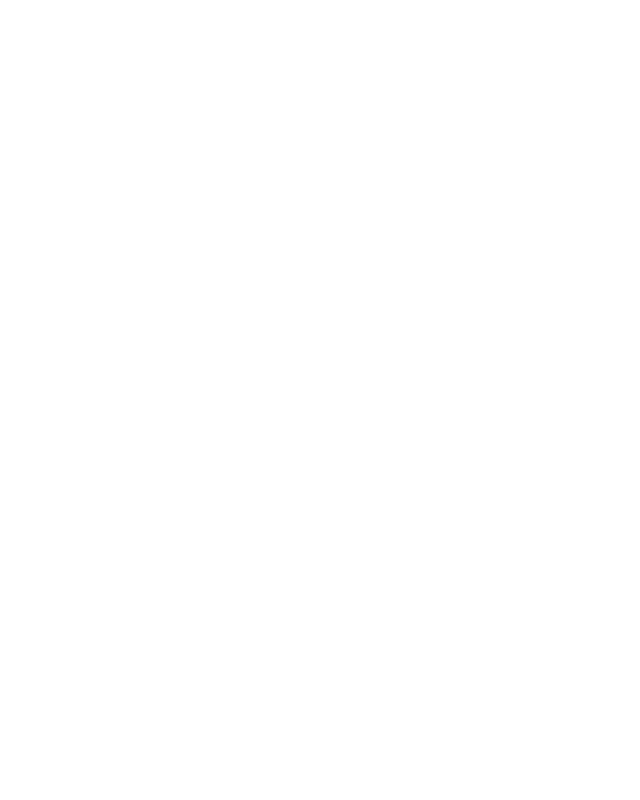
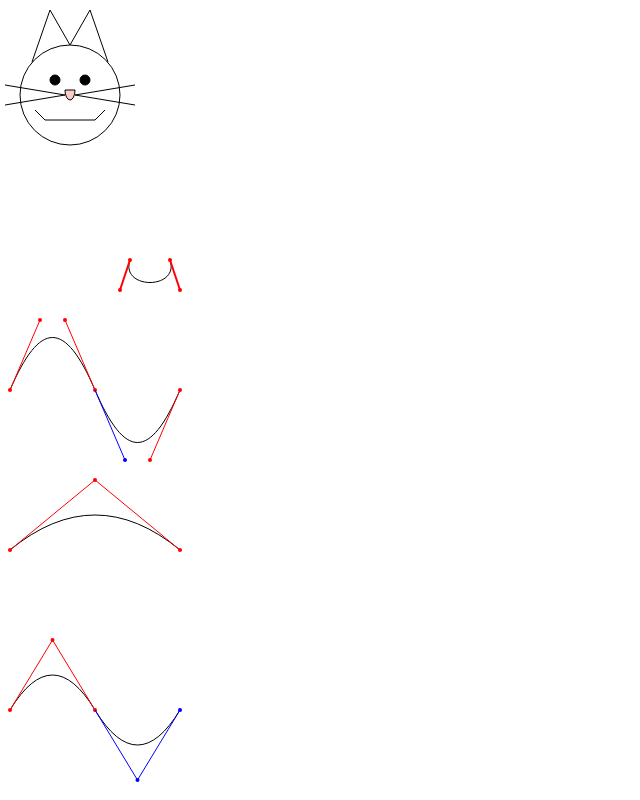
Before and after one commit to kgm0515/nuxt3-tiktok, a Nuxt app: page /svg in a window 1280 px wide. Before the commit this address had no page. Shown: the whole page, without its empty margins (0-640 px from the left). Built offline with nearby package versions, Linux system fonts and the light colour scheme.

Commit message:
feat: 开发中

```diff
--- /dev/null
+++ b/pages/svg.vue
@@ -0,0 +1,84 @@
+<template>
+  <div>
+    <svg width="140" heiight="170" xmlns="http://wwww.w3.org/2000/svg">
+      <title>Cat</title>
+      <desc>Stick Figure of Cat</desc>
+      <!-- 在这里绘制图像 -->
+      <circle cx="70" cy="95" r="50" style="stroke: black; fill: none"></circle>
+      <circle cx="55" cy="80" r="5" stroke="black" fill="#3339933"></circle>
+      <circle cx="85" cy="80" r="5" stroke="black" fill="#3339933"></circle>
+      <!-- 胡须 -->
+      <g id="whiskers">
+        <line x1="75" y1="95" x2="135" y2="85" style="stroke: black"></line>
+        <line x1="75" y1="95" x2="135" y2="105" style="stroke: black"></line>
+      </g>
+      <!-- 翻转移动whiskers -->
+      <use xlink:href="#whiskers" transform="scale(-1 1) translate(-140 0)"></use>
+      <!-- 耳朵 -->
+      <polyline points="108 62, 90 10, 70 45, 50 10, 32 62" style="stroke: black; fill: none" />
+      <!-- 嘴 -->
+      <polyline points="35 110,45 120, 95 120, 105 110" style="stroke: black; fill: none" />
+      <!-- 鼻子 -->
+      <path d="M 75 90 L 65 90 A 5 10 0 0 0 75 90" style="stroke: black; fill: #ffcccc" />
+    </svg>
+    <!--三次贝塞尔曲线 https://www.jianshu.com/p/c819ae16d29b-->
+    <svg width="190px" height="160px" version="1.1" xmlns="http://www.w3.org/2000/svg">
+      <path d="M130 110 C 120 140, 180 140, 170 110" stroke="black" fill="transparent" />
+      <circle cx="130" cy="110" r="2" fill="red" />
+      <circle cx="120" cy="140" r="2" fill="red" />
+      <line x1="130" y1="110" x2="120" y2="140" style="stroke: rgb(255, 0, 0); stroke-width: 2" />
+      <circle cx="180" cy="140" r="2" fill="red" />
+      <circle cx="170" cy="110" r="2" fill="red" />
+      <line x1="180" y1="140" x2="170" y2="110" style="stroke: rgb(255, 0, 0); stroke-width: 2" />
+    </svg>
+    <!--三次贝塞尔曲线简写-->
+    <svg width="190px" height="160px" version="1.1" xmlns="http://www.w3.org/2000/svg">
+      <path d="M10 80 C 40 10, 65 10, 95 80 S 150 150, 180 80" stroke="black" fill="transparent" />
+      <circle cx="10" cy="80" r="2" fill="red" />
+      <circle cx="40" cy="10" r="2" fill="red" />
+      <line x1="10" y1="80" x2="40" y2="10" style="stroke: rgb(255, 0, 0); stroke-width: 1" />
+
+      <circle cx="65" cy="10" r="2" fill="red" />
+      <circle cx="95" cy="80" r="2" fill="red" />
+      <line x1="65" y1="10" x2="95" y2="80" style="stroke: rgb(255, 0, 0); stroke-width: 1" />
+
+      <circle cx="125" cy="150" r="2" fill="blue" />
+      <circle cx="180" cy="80" r="2" fill="red" />
+      <circle cx="150" cy="150" r="2" fill="red" />
+      <line x1="95" y1="80" x2="125" y2="150" style="stroke: blue; stroke-width: 1" />
+      <line x1="180" y1="80" x2="150" y2="150" style="stroke: rgb(255, 0, 0); stroke-width: 1" />
+    </svg>
+    <!--二次贝塞尔曲线-->
+    <svg width="190px" height="160px" version="1.1" xmlns="http://www.w3.org/2000/svg">
+      <path d="M10 80 Q 95 10 180 80" stroke="black" fill="transparent" />
+      <!--Points-->
+      <circle cx="10" cy="80" r="2" fill="red" />
+      <circle cx="95" cy="10" r="2" fill="red" />
+      <circle cx="180" cy="80" r="2" fill="red" />
+      <line x1="10" y1="80" x2="95" y2="10" style="stroke: rgb(255, 0, 0); stroke-width: 1" />
+      <line x1="95" y1="10" x2="180" y2="80" style="stroke: rgb(255, 0, 0); stroke-width: 1" />
+    </svg>
+    <!--二次贝塞尔曲线简写-->
+    <svg width="190px" height="160px" version="1.1" xmlns="http://www.w3.org/2000/svg">
+      <path d="M10 80 Q 52.5 10, 95 80 T  180 80" stroke="black" fill="transparent" />
+
+      <circle cx="10" cy="80" r="2" fill="red" />
+      <circle cx="52.5" cy="10" r="2" fill="red" />
+      <line x1="10" y1="80" x2="52.5" y2="10" style="stroke: rgb(255, 0, 0); stroke-width: 1" />
+
+      <circle cx="95" cy="80" r="2" fill="red" />
+      <line x1="95" y1="80" x2="52.5" y2="10" style="stroke: rgb(255, 0, 0); stroke-width: 1" />
+
+      <circle cx="180" cy="80" r="2" fill="blue" />
+      <circle cx="137.5" cy="150" r="2" fill="blue" />
+      <line x1="95" y1="80" x2="137.5" y2="150" style="stroke: rgb(0, 0, 255); stroke-width: 1" />
+      <line x1="137.5" y1="150" x2="180" y2="80" style="stroke: rgb(0, 0, 255); stroke-width: 1" />
+    </svg>
+  </div>
+</template>
+
+<script>
+  export default {}
+</script>
+
+<style lang="scss" scoped></style>
```
